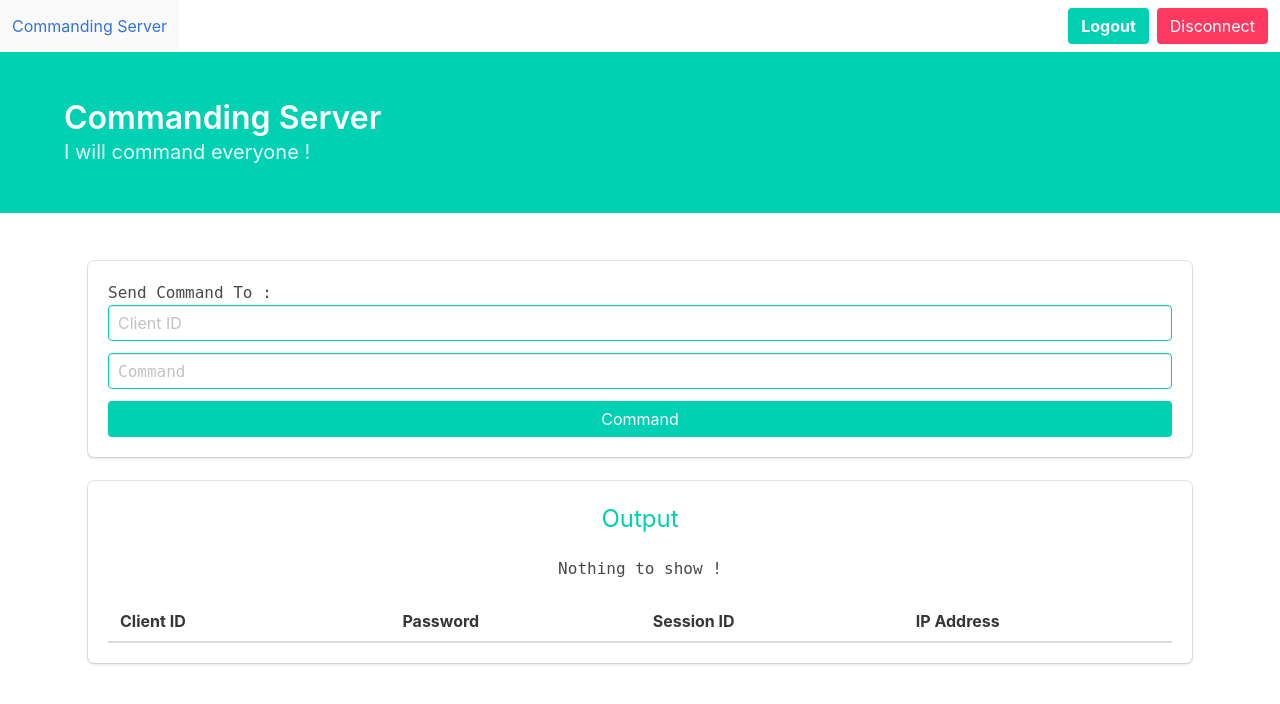
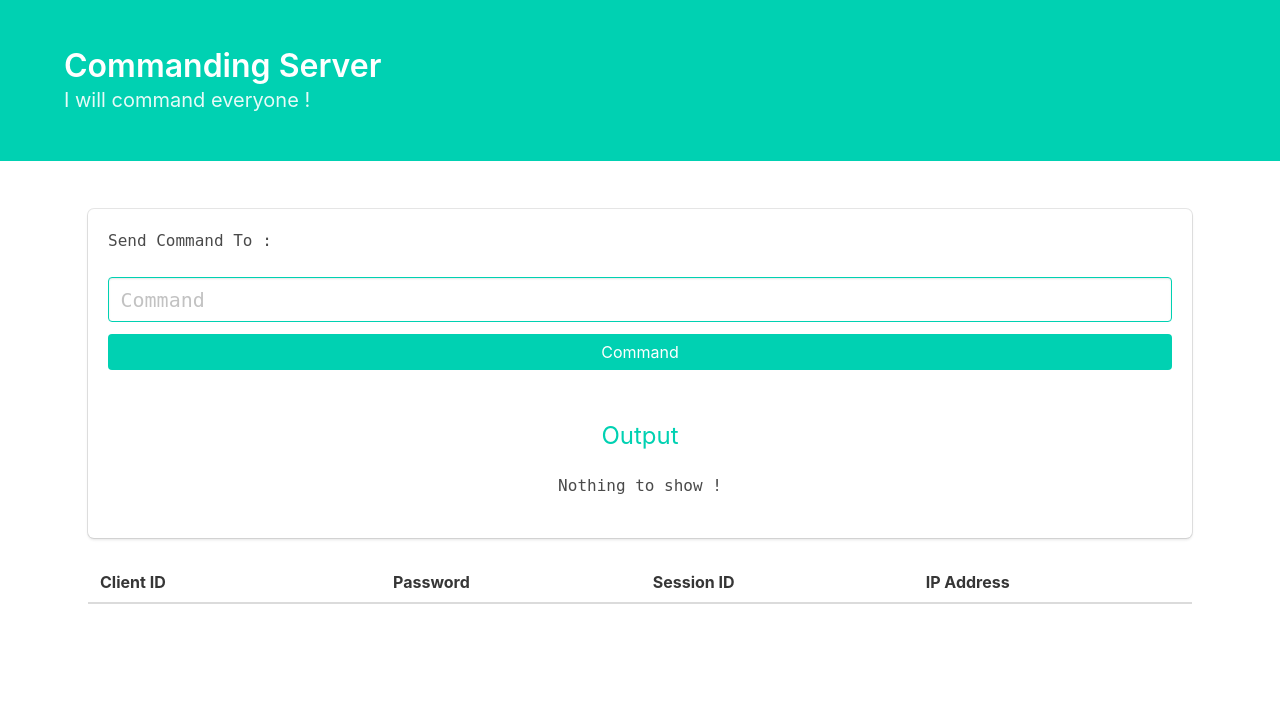
Before and after one commit to theArjun/monitor_server, a Flask app: template templates/index.html in a window 1280 px wide. Shown: the top 704 px of the page. Run offline with Flask 2, Linux system fonts and the light colour scheme; the template is opened without the code that fills it, so the values that code supplies are empty; some libraries are stand-ins or nearby versions.

Commit message:
Minor Changes

```diff
--- a/app.py
+++ b/app.py
@@ -27,15 +27,8 @@ active_users = []
 
 @app.route('/', methods=['GET', 'POST'])
 @auth_required
-def command():
-    socketio.emit('client_please_report', 'Dummy', broadcast=True)
+def index():
     return render_template('index.html')
-
-
-@socketio.on('disconnect')
-def test_disconnect():
-    print('Client disconnected')
-
 
 @socketio.on('first_handshake')
 def handle_first_handshake(payload):
@@ -44,7 +37,7 @@ def handle_first_handshake(payload):
     socketio.emit('client_please_report', 'Dummy', broadcast=True)
     active_users.clear()
 
-
+# Handling command from the frontend and sending to client for execution
 @socketio.on('command_from_web', namespace='/command')
 def command_to_client(payload):
 
@@ -52,17 +45,22 @@ def command_to_client(payload):
     command = payload['command']
     emit('server_commands', command, room=recipient_session_ID)
 
-
+# Command Execution from Client to Server
 @socketio.on('output_from_client')
 def handle_output_from_client(message):
     print(f'The execution in Client was : {message}')
     socketio.emit('output_from_client_to_web', message)
 
-
+# Taking attendance of realtime clients and updating frontend.
 @socketio.on('realtime_attendance')
 def collect_realtime_attendance(payload):
-    payload['client_IP'] = str(request.access_route)
+    payload['client_IP'] = request.access_route
     active_users.append(payload)
+    socketio.emit('update_connections_list', active_users)
+
+# Populating the frontend when reloading.
+@socketio.on('populate_me')
+def populate_frontend(message):
     print(active_users)
     socketio.emit('update_connections_list', active_users)
 
--- a/templates/index.html
+++ b/templates/index.html
@@ -28,28 +28,6 @@
     />
   </head>
   <body>
-    <nav class="navbar" role="navigation" aria-label="main navigation">
-      <div id="navbarBasicExample" class="navbar-menu">
-        <div class="navbar-start">
-          <a class="navbar-item">
-            Commanding Server
-          </a>
-        </div>
-        <div class="navbar-end">
-          <div class="navbar-item">
-            <div class="buttons">
-              <a class="button is-primary">
-                <strong>Logout</strong>
-              </a>
-              <a class="button is-danger" id="action_disconnect">
-                Disconnect
-              </a>
-            </div>
-          </div>
-        </div>
-      </div>
-    </nav>
-
     <section class="hero is-primary">
       <div class="hero-body">
         <div class="container">
@@ -66,25 +44,17 @@
     <div class="container is-block">
       <section class="section">
         <div class="box">
-          <div class="is-primary is-text-3" style="font-family: monospace;">Send Command To :</div>
-          <div class="field">
-            <div class="control">
-              <input
-                type="text"
-                id="client_ID"
-                class="input is-primary"
-                placeholder="Client ID"
-                required
-              />
+          <div class="is-primary is-text-3" style="font-family: monospace;">
+            Send Command To : <span id="client_ID"> </span>
           </div>
-          </div>
+          <br />
 
           <div class="field">
             <div class="control">
               <input
                 type="text"
                 id="command"
-                class="input is-primary"
+                class="input is-primary has-text-success is-size-5"
                 placeholder="Command"
                 required
               />
@@ -94,16 +64,15 @@
           <button id="sendCommand" class="button is-primary is-fullwidth">
             Command
           </button>
-        </div>
-
-
-        <div class="box" id="when_clients_attends">
+          <br />
+          <br />
           <p class="is-size-4 has-text-centered has-text-primary">
             Output
           </p>
           <p id="output_from_client" class="has-text-centered">
             Nothing to show !
           </p>
+        </div>
 
         <div class="table-container">
           <table class="table is-hoverable is-fullwidth" id="clients_list">
@@ -119,7 +88,6 @@
             <tbody id="connected_clients"></tbody>
           </table>
         </div>
-        </div>
       </section>
     </div>
   </body>
```
Lines whose indentation alone changed are shown as unchanged.
